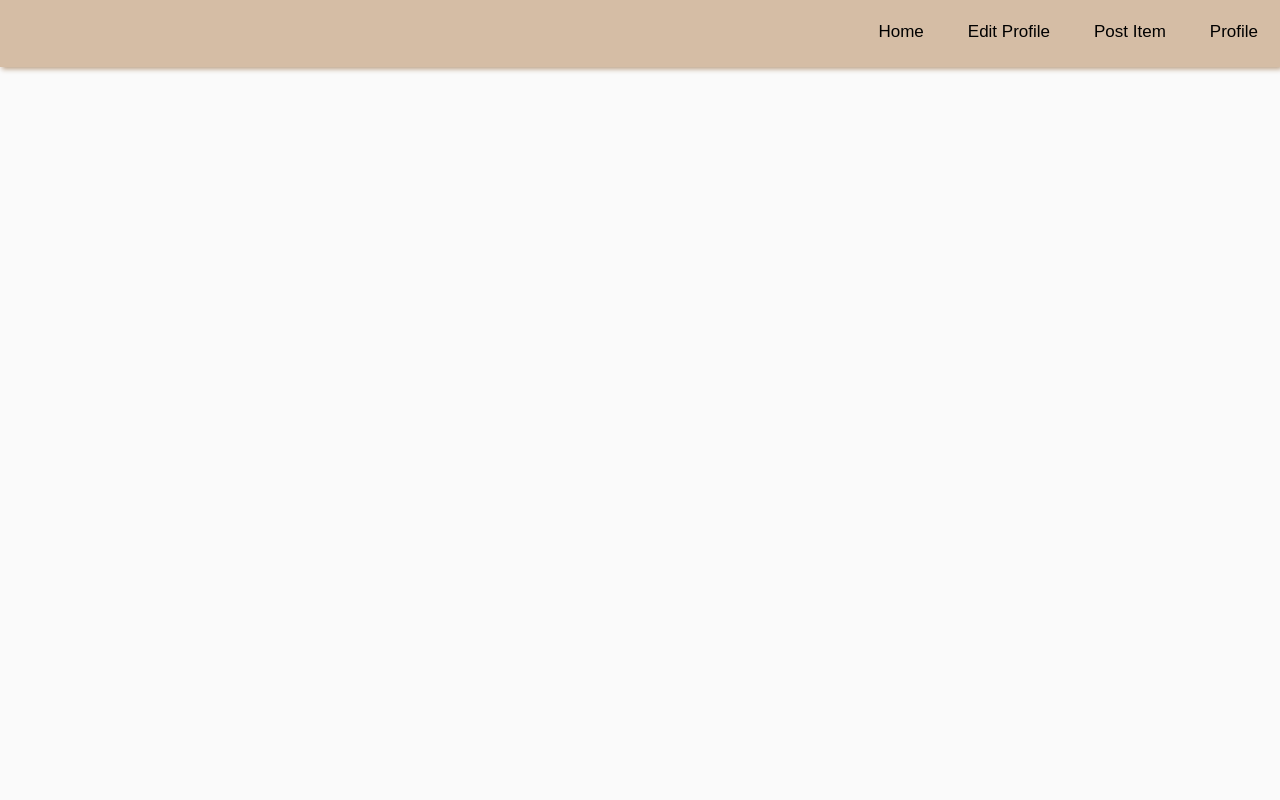
After one commit to tztian/bakemates, a Flask app: page /bakerprofile in a window 1280 px wide. The commit adds this page. Run offline with Flask 3, Linux system fonts and the light colour scheme.

Commit message:
fixed baker pages

```diff
--- a/app.py
+++ b/app.py
@@ -50,5 +50,10 @@ def edit_baker():
     #edit what is displayed to buyers when they look at the bakery profile
     return render_template('editbaker.html')
 
+@app.route('/bakerprofile')
+def baker_profile():
+    #edit what is displayed to buyers when they look at the bakery profile
+    return render_template('bakerprofile.html')
+
 if __name__ == "__main__":
     app.run(debug=True)
--- a/static/style.css
+++ b/static/style.css
@@ -296,3 +296,6 @@ body, html {
     top:100px;
 
 }
+.edit-baker-form{
+    top:100px;
+}
--- /dev/null
+++ b/templates/bakerprofile.html
@@ -0,0 +1,22 @@
+<!DOCTYPE html>
+<html lang="en">
+<head>
+    <meta charset="UTF-8">
+    <meta name="viewport" content="width=device-width, initial-scale=1.0">
+    <title>Bakemates-Your Bakery</title>
+    <link rel="stylesheet" type="text/css" href="{{ url_for('static', filename='style.css') }}">
+</head>
+<body>
+    <!-- Baker Navigation Bar -->
+    <!-- SHOULD ADD NAME OR LOGO ON THE LEFT OF THE BAR. already signed in so no reason to have those buttons-->
+    <div id="listings-nav">
+        <a href="{{ url_for('baker_profile') }}" class="listings-nav-item">Profile</a>
+        <a href="{{ url_for('add_item') }}" class="listings-nav-item">Post Item</a>
+        <a href="{{ url_for('edit_baker') }}" class="listings-nav-item">Edit Profile</a>
+        <a href="{{ url_for('baker_home') }}" class="listings-nav-item">Home</a>
+        <!-- Add more links/buttons as needed -->
+    </div>
+
+    <!--need to decide what to show here-->
+
+</body>
```
Also changed, not shown: templates/editbaker.html (+44 -0 lines).
